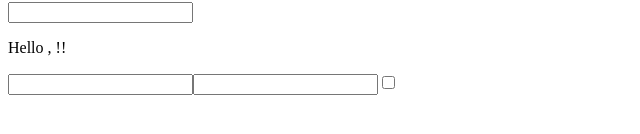
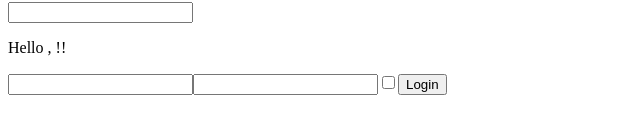
Before and after one commit to ChristianLestingi/React, a React (Create React App) app: page / in a window 1280 px wide. Shown: the part 366-500 px from the top of the page, without its empty margins (0-640 px from the left). Built offline with nearby package versions, Linux system fonts and the light colour scheme.

Commit message:
Forms/03

```diff
--- a/src/Login.js
+++ b/src/Login.js
@@ -5,6 +5,7 @@ export class Login extends React.Component {
     username: "",
     password: "",
     remember: false,
+
   };
 
   controlValueInput = (event) => {
@@ -20,6 +21,15 @@ export class Login extends React.Component {
 
   componentDidUpdate() {
     console.log(this.state);
+  }
+
+  resetForm = () =>{
+    this.setState({
+        username : '',
+        password: '',
+        remember : false
+    })
+
   }
 
   render() {
@@ -42,6 +52,9 @@ export class Login extends React.Component {
           checked={this.state.remember}
           onChange={this.controlValueInput}
         ></input>
+        <button onClick={this.resetForm}>
+            Login
+        </button>
       </div>
     );
   }
```
